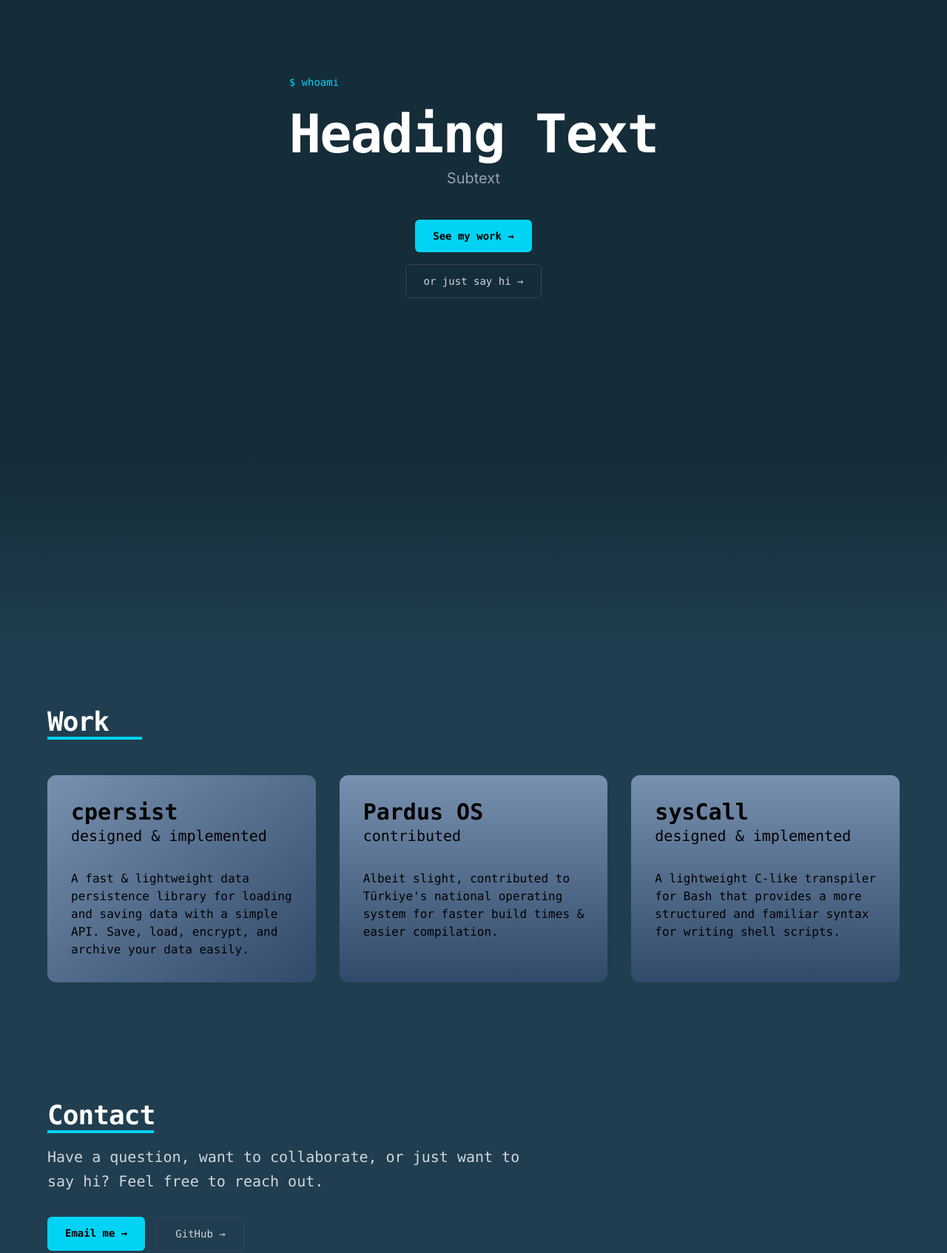
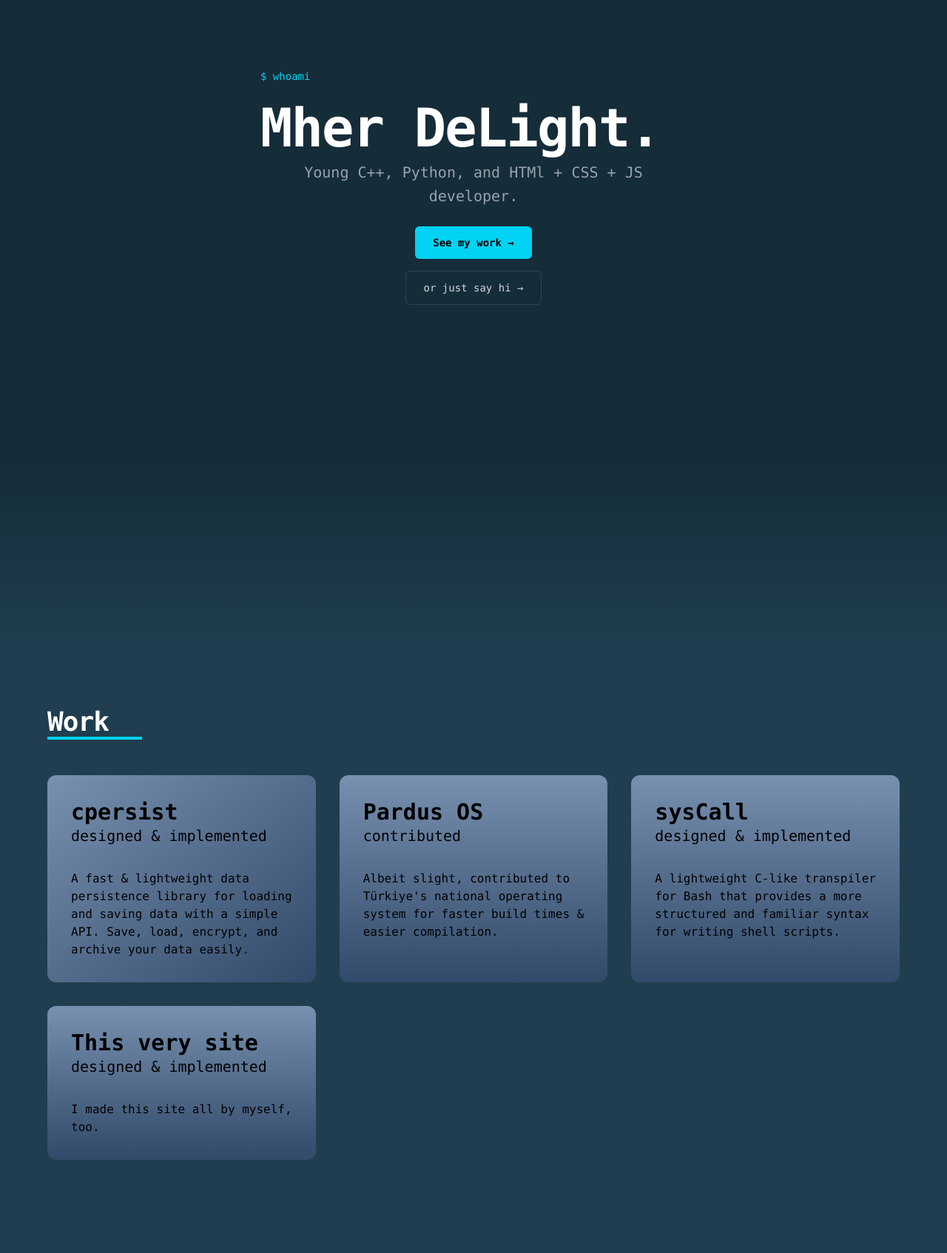
Before and after one commit to Mher-DeLight/Lander-Site, a website: page src/index.html in a window 1280 px wide. Shown: the part 180-1874 px from the top of the page at 74% size. Drawn offline with nearby package versions, Linux system fonts and the light colour scheme; files that its build step writes are made by us from their sources.

Commit message:
added heading text and a little reference

```diff
--- a/src/index.html
+++ b/src/index.html
@@ -10,7 +10,7 @@
 
 <body>
     <!-- main section -->
-    <section class="min-h-screen bg-[#152C39] text-white">
+    <section class="min-h-screen bg-[#152C39] text-white" id="hero">
         <!-- navigation bar -->
         <nav class="mx-auto flex max-w-6xl items-center justify-between px-6 py-6">
             <a href="/" class="font-mono text-lg font-bold">
@@ -31,14 +31,14 @@
                 </p>
 
                 <h1 class="font-mono text-5xl font-bold tracking-tight sm:text-7xl">
-                    Heading Text <!-- lets have this here until i think of a good hero text -->
+                    Mher DeLight.
                 </h1>
 
-                <p class="mt-2 text-center max-w-xl text-xl leading-relaxed text-gray-400">
-                    Subtext
+                <p class="mt-2 font-mono text-center max-w-xl text-xl leading-relaxed text-gray-400">
+                    Young C++, Python, and HTMl + CSS + JS developer.
                 </p>
 
-                <div class="mt-10 flex flex-col items-center gap-4">
+                <div class="mt-6 flex flex-col items-center gap-4">
                     <a href="#work" class="rounded-md bg-cyan-400 px-6 py-3 font-mono
                  text-sm font-bold text-black transition
                  hover:bg-cyan-300">
@@ -119,6 +119,21 @@
                     </div>
                 </a>
 
+                <a href="#hero">
+                    <div class="h-full w-full bg-gradient-to-b from-[#7991B0] to-[#324a69]
+                    rounded-xl border border-none p-8
+                    transition duration-200 ease-in-out
+                    hover:-translate-y-4 hover:from-white">
+
+                        <h3 class="font-mono text-3xl font-bold">This very site</h3>
+                        <p class="font-mono text-xl">designed & implemented</p>
+
+                        <p class="mt-8 font-mono">
+                            I made this site all by myself, too.
+                        </p>
+                    </div>
+                </a>
+
             </div>
         </div>
     </section>
```
